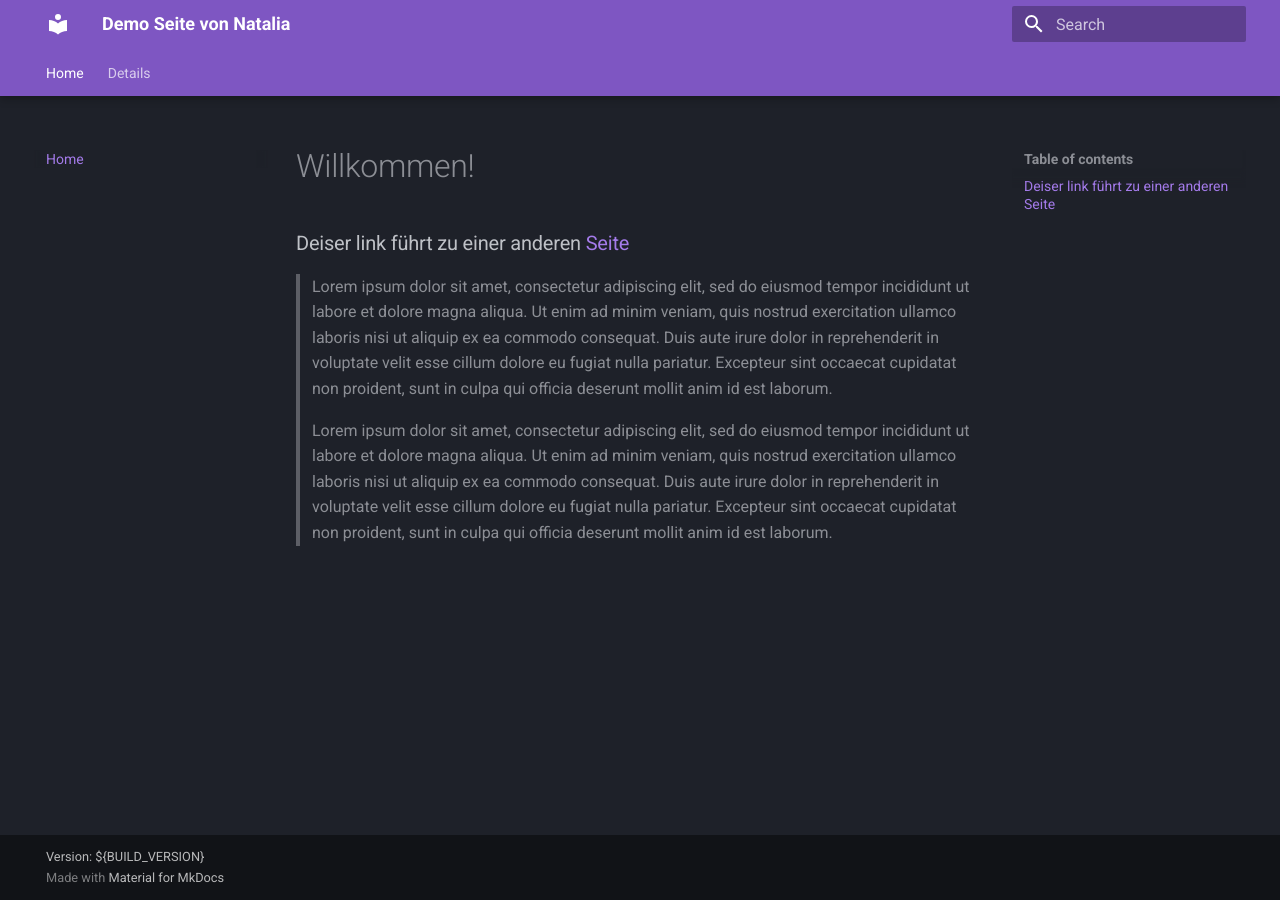
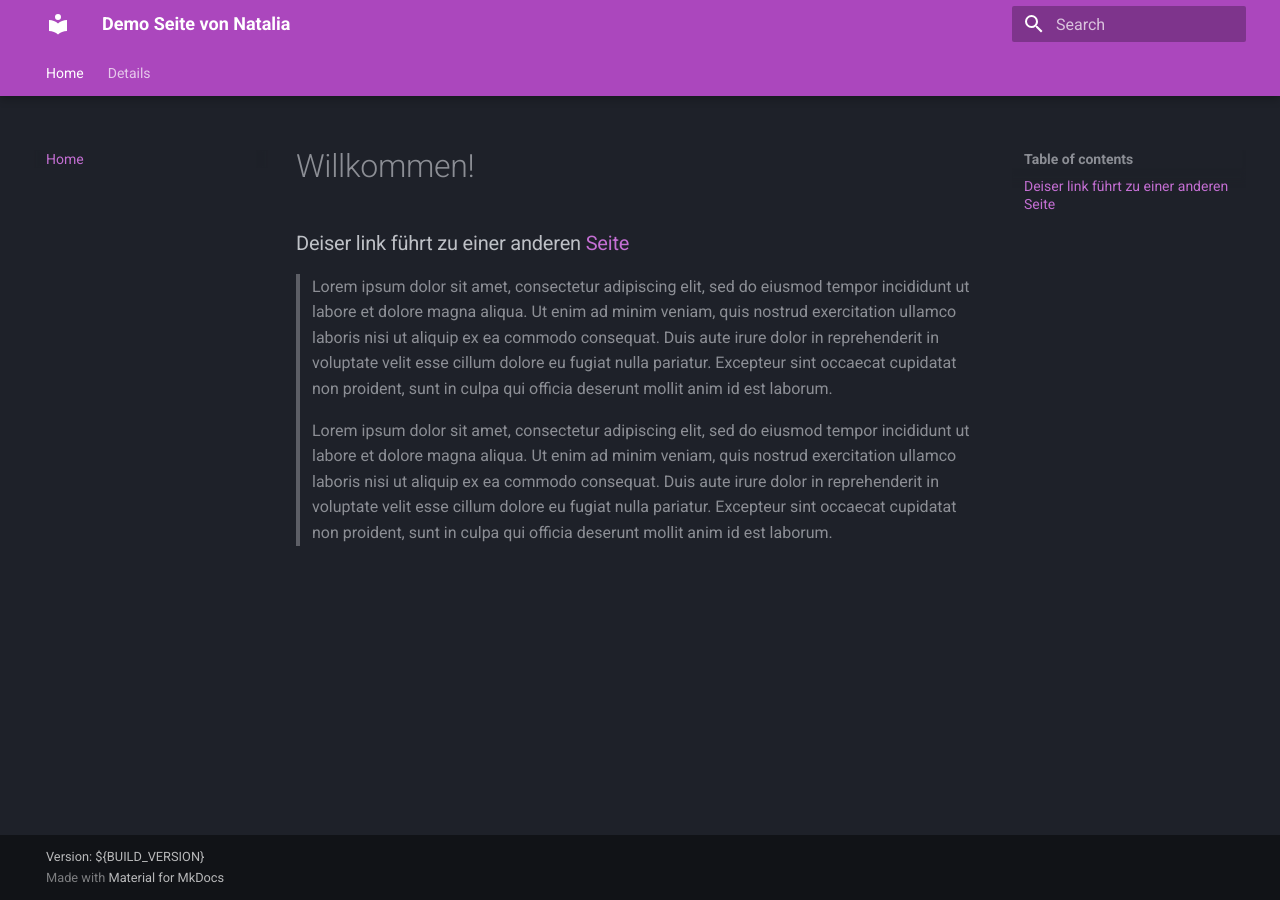
Before and after one commit to osmannatalia/dta22_DevOps, an MkDocs documentation site: the page built from docs/index.md, in a window 1280 px wide. Built offline with MkDocs 1.6.1 and Material for MkDocs 9.7.7, drawn with Linux system fonts in a browser that asks for light colours.

Commit message:
release/test

```diff
--- a/mkdocs.yml
+++ b/mkdocs.yml
@@ -4,7 +4,7 @@ theme:
   name: material
   palette:
     scheme: slate
-    primary: deep purple
+    primary: purple
   features:
     - navigation.tabs
     - navigation.tabs.sticky
```
